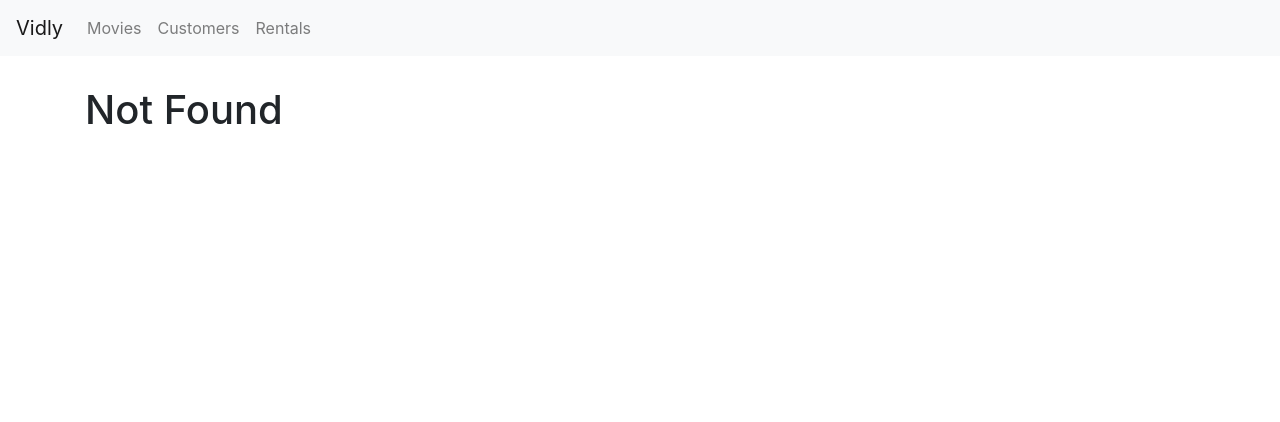
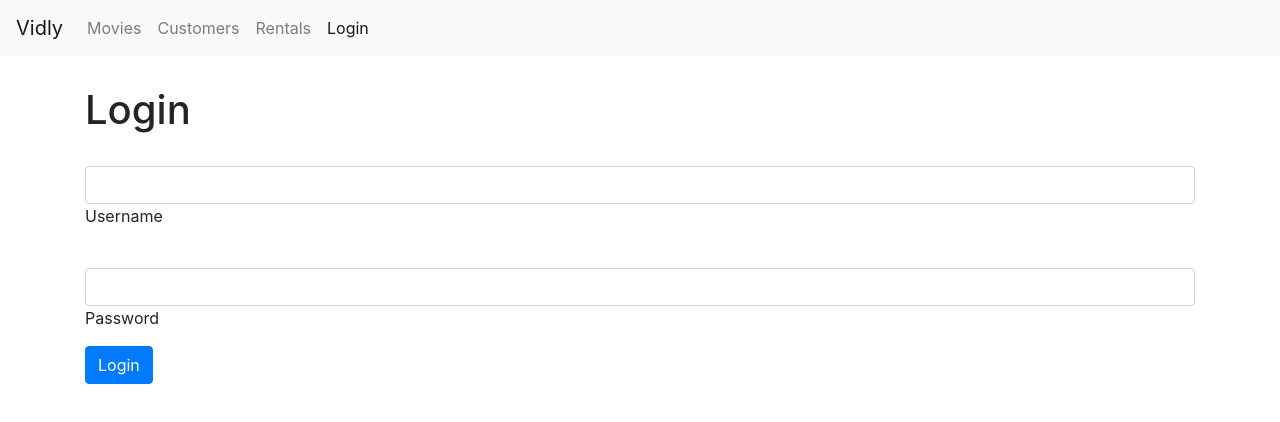
Before and after one commit to roopamdeep/React-Movieflix, a React (Create React App) app: page /login in a window 1280 px wide. Before the commit this address led to /not-found. Shown: the top 422 px of the page. Built offline with nearby package versions, Linux system fonts and the light colour scheme.

Commit message:
added bootstrap form

```diff
--- a/src/App.js
+++ b/src/App.js
@@ -1,6 +1,6 @@
 import React, { Component } from "react";
 import reactRouterDom, { Route, Redirect, Switch } from "react-router-dom";
-
+import LoginForm from "./components/loginForm";
 import Movies from "./components/movies";
 import Customers from "./components/customers";
 import Rentals from "./components/rentals";
@@ -8,6 +8,7 @@
 import NavBar from "./components/navbar";
 import "./App.css";
 import MovieForm from "./components/movieForm";
+
 class App extends Component {
   render() {
     return (
@@ -15,6 +16,7 @@
         <NavBar />
         <main className="container">
           <Switch>
+            <Route path="/login" component={LoginForm}></Route>
             <Route path="/movies/:id" component={MovieForm}></Route>
             <Route path="/movies" component={Movies}></Route>
             <Route path="/customers" component={Customers}></Route>
--- /dev/null
+++ b/src/components/loginForm.jsx
@@ -0,0 +1,24 @@
+import React, { Component } from 'react';
+class LoginForm extends Component {
+    handleSubmit = e =>{
+        e.preventDefault();
+        console.log('Submitted')
+    }
+
+    render() {
+        return (  <div>
+            <h1>Login</h1>
+            <form onSubmit={this.handleSubmit}>
+                <div className="form-group">
+                    <label htmlFor="username"></label>
+                    <input id="username" type="text" className="form-control"/>Username</div>
+                <div className="form-group">
+                    <label htmlFor="password"></label>
+                    <input id="password"type="text" className="form-control"/>Password</div>
+                <button className="btn btn-primary">Login</button>
+            </form>
+            </div>);
+    }
+}
+
+export default LoginForm;
--- a/src/components/navbar.jsx
+++ b/src/components/navbar.jsx
@@ -11,6 +11,7 @@
         <NavLink className="nav-item nav-link" to="/movies">Movies <span className="sr-only">(current)</span></NavLink>
         <NavLink className="nav-item nav-link" to="/customers">Customers</NavLink>
         <NavLink className="nav-item nav-link" to="/rentals">Rentals</NavLink>
+        <NavLink className="nav-item nav-link" to="/login">Login</NavLink>
 
       </div>
     </div>
```
